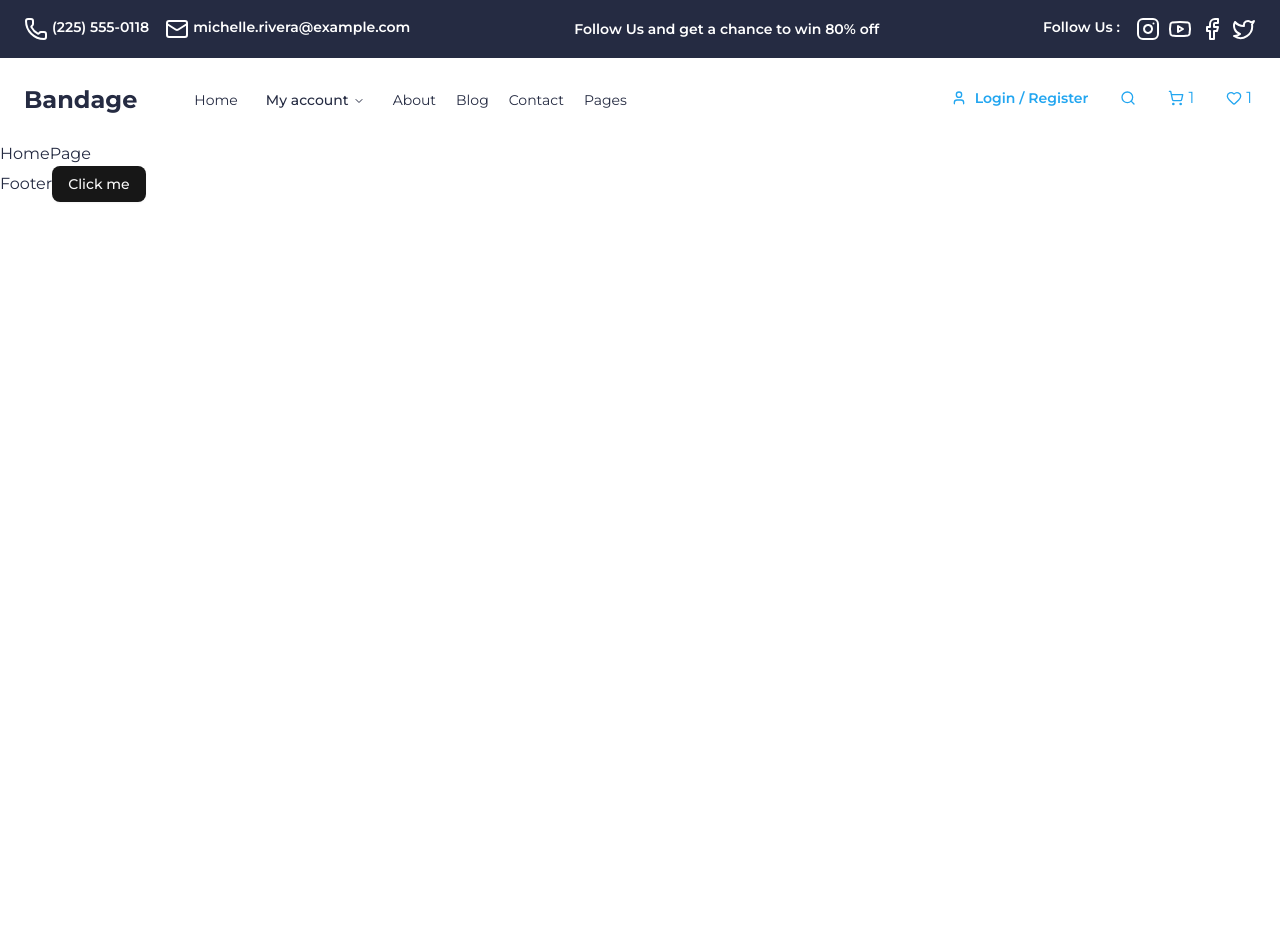
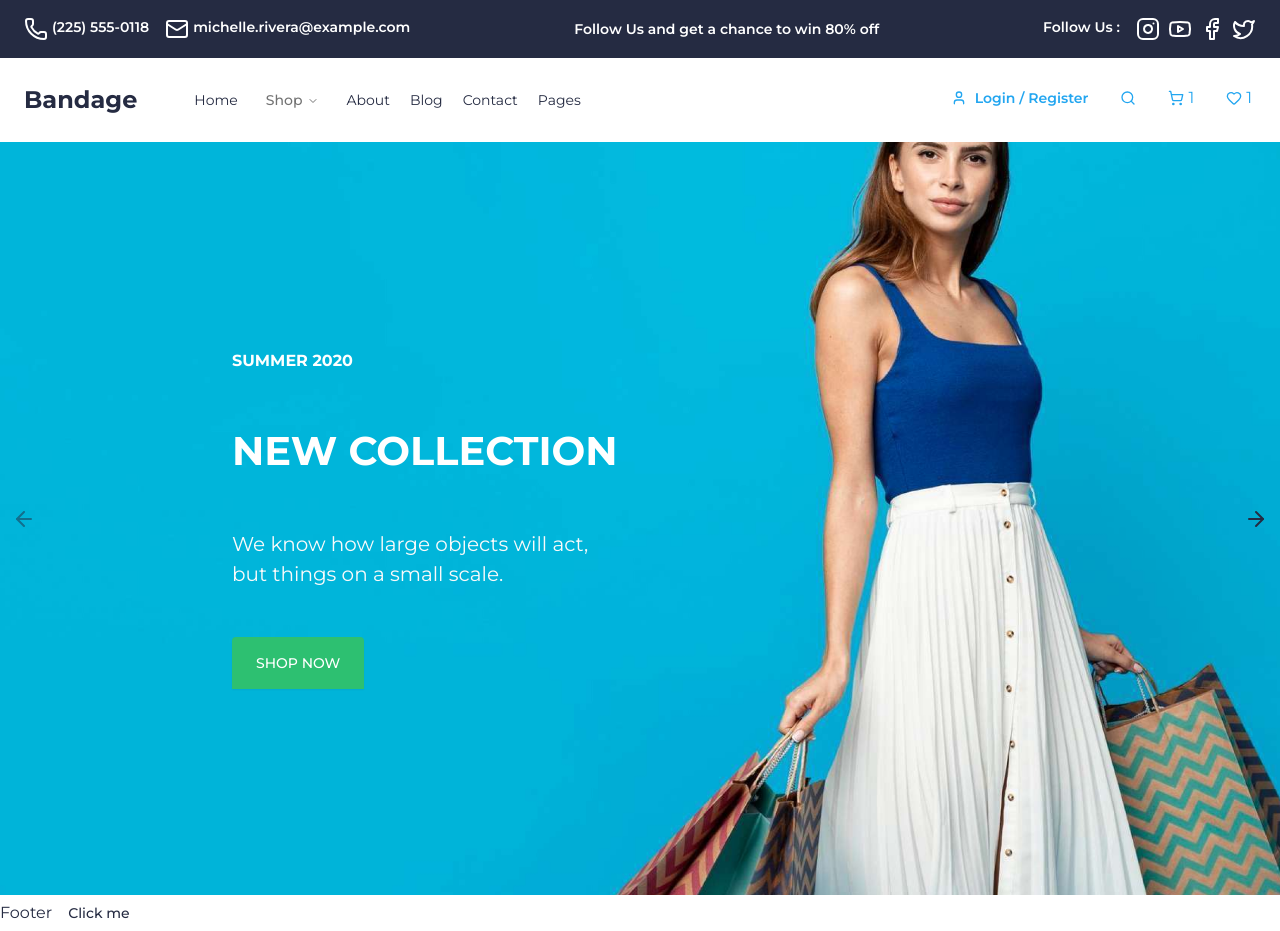
Before and after one commit to salih-sengul/E-Commerce, a React (Vite) app: page / in a window 1280 px wide. Before the commit the page ends 800 px from the top, so only its background shows below. Built offline with nearby package versions, Linux system fonts and the light colour scheme.

Commit message:
Slider bitti

```diff
--- a/src/components/DropdownMenu.jsx
+++ b/src/components/DropdownMenu.jsx
@@ -12,7 +12,7 @@ import React from "react";
 const DropdownMenu = () => {
   return (
     <Menu>
-      <MenuButton>My account</MenuButton>
+      <MenuButton className="link">Shop</MenuButton>
       <MenuItems anchor="bottom" className={"flex gap-2 border-0 p-4"}>
         <MenuSection className={"flex w-[186px] flex-col gap-4"}>
           <MenuHeading className="font-bold">Kadın</MenuHeading>
--- a/src/components/NavBar.jsx
+++ b/src/components/NavBar.jsx
@@ -15,15 +15,17 @@ const NavBar = () => {
       <NavigationMenuList>
         <NavigationMenuItem>
           <NavigationMenuLink asChild>
-            <a href="/docs">Home</a>
+            <a href="/">Home</a>
           </NavigationMenuLink>
         </NavigationMenuItem>
         <NavigationMenuItem>
-          <NavigationMenuTrigger>My account</NavigationMenuTrigger>
+          <NavigationMenuTrigger className="link text-second-text-color">
+            Shop
+          </NavigationMenuTrigger>
           <NavigationMenuContent>
             <div className="text-second-text-color link flex gap-10">
               <div>
-                <span className="text-text-color">Kadın</span>
+                <span className="text-text-color p-2">Kadın</span>
                 <ul>
                   <li>
                     <NavigationMenuLink>
@@ -53,7 +55,7 @@ const NavBar = () => {
                 </ul>
               </div>
               <div>
-                <span className="text-text-color">Erkek</span>
+                <span className="text-text-color p-2">Erkek</span>
                 <ul>
                   <li>
                     <NavigationMenuLink>
--- /dev/null
+++ b/src/components/Slider.jsx
@@ -0,0 +1,48 @@
+import SliderPng from "../assets/slider-p1.png";
+
+import { Card, CardContent } from "@/components/ui/card";
+import {
+  Carousel,
+  CarouselContent,
+  CarouselItem,
+  CarouselNext,
+  CarouselPrevious,
+} from "@/components/ui/carousel";
+import { Button } from "./ui/button";
+
+function Slider({ className }) {
+  return (
+    <Carousel className={className}>
+      <CarouselContent>
+        {Array.from({ length: 5 }).map((_, index) => (
+          <CarouselItem key={index}>
+            <div className="text-light-text-color relative flex h-[753px] flex-col items-center justify-center gap-12 px-13 text-center lg:items-start lg:pl-58 lg:text-left">
+              <div className="absolute top-0 left-0 z-[-1] h-full w-full bg-[url('src/assets/slider-p1.png')] bg-cover bg-center"></div>
+              <div className="h5">SUMMER 2020</div>
+              <div className="h2 lg:h1">NEW COLLECTION</div>
+              <div className="h4 text-primary-foreground lg:max-w-[369px]">
+                We know how large objects will act, but things on a small scale.
+              </div>
+              <Button
+                variant={"secondary"}
+                size={"lg"}
+                className="h3 bg-success-color text-light-text-color rounded-b-none"
+              >
+                SHOP NOW
+              </Button>
+            </div>
+          </CarouselItem>
+        ))}
+      </CarouselContent>
+      <CarouselPrevious
+        variant="ghost"
+        className="hover:bg-accent/60 left-1 size-10"
+      />
+      <CarouselNext
+        variant="ghost"
+        className="hover:bg-accent/60 right-1 size-10"
+      />
+    </Carousel>
+  );
+}
+export default Slider;
--- a/src/components/ui/button.jsx
+++ b/src/components/ui/button.jsx
@@ -24,7 +24,7 @@ const buttonVariants = cva(
       size: {
         default: "h-9 px-4 py-2 has-[>svg]:px-3",
         sm: "h-8 rounded-md gap-1.5 px-3 has-[>svg]:px-2.5",
-        lg: "h-10 rounded-md px-6 has-[>svg]:px-4",
+        lg: "h-13 rounded px-6 has-[>svg]:px-4",
         icon: "size-9",
       },
     },
--- /dev/null
+++ b/src/components/ui/card.jsx
@@ -0,0 +1,101 @@
+import * as React from "react"
+
+import { cn } from "@/lib/utils"
+
+function Card({
+  className,
+  ...props
+}) {
+  return (
+    <div
+      data-slot="card"
+      className={cn(
+        "bg-card text-card-foreground flex flex-col gap-6 rounded-xl border py-6 shadow-sm",
+        className
+      )}
+      {...props} />
+  );
+}
+
+function CardHeader({
+  className,
+  ...props
+}) {
+  return (
+    <div
+      data-slot="card-header"
+      className={cn(
+        "@container/card-header grid auto-rows-min grid-rows-[auto_auto] items-start gap-1.5 px-6 has-data-[slot=card-action]:grid-cols-[1fr_auto] [.border-b]:pb-6",
+        className
+      )}
+      {...props} />
+  );
+}
+
+function CardTitle({
+  className,
+  ...props
+}) {
+  return (
+    <div
+      data-slot="card-title"
+      className={cn("leading-none font-semibold", className)}
+      {...props} />
+  );
+}
+
+function CardDescription({
+  className,
+  ...props
+}) {
+  return (
+    <div
+      data-slot="card-description"
+      className={cn("text-muted-foreground text-sm", className)}
+      {...props} />
+  );
+}
+
+function CardAction({
+  className,
+  ...props
+}) {
+  return (
+    <div
+      data-slot="card-action"
+      className={cn(
+        "col-start-2 row-span-2 row-start-1 self-start justify-self-end",
+        className
+      )}
+      {...props} />
+  );
+}
+
+function CardContent({
+  className,
+  ...props
+}) {
+  return (<div data-slot="card-content" className={cn("px-6", className)} {...props} />);
+}
+
+function CardFooter({
+  className,
+  ...props
+}) {
+  return (
+    <div
+      data-slot="card-footer"
+      className={cn("flex items-center px-6 [.border-t]:pt-6", className)}
+      {...props} />
+  );
+}
+
+export {
+  Card,
+  CardHeader,
+  CardFooter,
+  CardTitle,
+  CardAction,
+  CardDescription,
+  CardContent,
+}
--- a/src/components/ui/carousel.jsx
+++ b/src/components/ui/carousel.jsx
@@ -1,20 +1,20 @@
-import * as React from "react"
+import * as React from "react";
 import useEmblaCarousel from "embla-carousel-react";
-import { ArrowLeft, ArrowRight } from "lucide-react"
+import { ArrowLeft, ArrowRight } from "lucide-react";
 
-import { cn } from "@/lib/utils"
-import { Button } from "@/components/ui/button"
+import { cn } from "@/lib/utils";
+import { Button } from "@/components/ui/button";
 
-const CarouselContext = React.createContext(null)
+const CarouselContext = React.createContext(null);
 
 function useCarousel() {
-  const context = React.useContext(CarouselContext)
+  const context = React.useContext(CarouselContext);
 
   if (!context) {
-    throw new Error("useCarousel must be used within a <Carousel />")
+    throw new Error("useCarousel must be used within a <Carousel />");
   }
 
-  return context
+  return context;
 }
 
 function Carousel({
@@ -26,52 +26,58 @@ function Carousel({
   children,
   ...props
 }) {
-  const [carouselRef, api] = useEmblaCarousel({
+  const [carouselRef, api] = useEmblaCarousel(
+    {
       ...opts,
       axis: orientation === "horizontal" ? "x" : "y",
-  }, plugins)
-  const [canScrollPrev, setCanScrollPrev] = React.useState(false)
-  const [canScrollNext, setCanScrollNext] = React.useState(false)
+    },
+    plugins,
+  );
+  const [canScrollPrev, setCanScrollPrev] = React.useState(false);
+  const [canScrollNext, setCanScrollNext] = React.useState(false);
 
   const onSelect = React.useCallback((api) => {
-    if (!api) return
-    setCanScrollPrev(api.canScrollPrev())
-    setCanScrollNext(api.canScrollNext())
-  }, [])
+    if (!api) return;
+    setCanScrollPrev(api.canScrollPrev());
+    setCanScrollNext(api.canScrollNext());
+  }, []);
 
   const scrollPrev = React.useCallback(() => {
-    api?.scrollPrev()
-  }, [api])
+    api?.scrollPrev();
+  }, [api]);
 
   const scrollNext = React.useCallback(() => {
-    api?.scrollNext()
-  }, [api])
+    api?.scrollNext();
+  }, [api]);
 
-  const handleKeyDown = React.useCallback((event) => {
+  const handleKeyDown = React.useCallback(
+    (event) => {
       if (event.key === "ArrowLeft") {
-      event.preventDefault()
-      scrollPrev()
+        event.preventDefault();
+        scrollPrev();
       } else if (event.key === "ArrowRight") {
-      event.preventDefault()
-      scrollNext()
+        event.preventDefault();
+        scrollNext();
       }
-  }, [scrollPrev, scrollNext])
+    },
+    [scrollPrev, scrollNext],
+  );
 
   React.useEffect(() => {
-    if (!api || !setApi) return
-    setApi(api)
-  }, [api, setApi])
+    if (!api || !setApi) return;
+    setApi(api);
+  }, [api, setApi]);
 
   React.useEffect(() => {
-    if (!api) return
-    onSelect(api)
-    api.on("reInit", onSelect)
-    api.on("select", onSelect)
+    if (!api) return;
+    onSelect(api);
+    api.on("reInit", onSelect);
+    api.on("select", onSelect);
 
     return () => {
-      api?.off("select", onSelect)
+      api?.off("select", onSelect);
     };
-  }, [api, onSelect])
+  }, [api, onSelect]);
 
   return (
     <CarouselContext.Provider
@@ -85,47 +91,45 @@ function Carousel({
         scrollNext,
         canScrollPrev,
         canScrollNext,
-      }}>
+      }}
+    >
       <div
         onKeyDownCapture={handleKeyDown}
         className={cn("relative", className)}
         role="region"
         aria-roledescription="carousel"
         data-slot="carousel"
-        {...props}>
+        {...props}
+      >
         {children}
       </div>
     </CarouselContext.Provider>
   );
 }
 
-function CarouselContent({
-  className,
-  ...props
-}) {
-  const { carouselRef, orientation } = useCarousel()
+function CarouselContent({ className, ...props }) {
+  const { carouselRef, orientation } = useCarousel();
 
   return (
     <div
       ref={carouselRef}
       className="overflow-hidden"
-      data-slot="carousel-content">
+      data-slot="carousel-content"
+    >
       <div
         className={cn(
           "flex",
           orientation === "horizontal" ? "-ml-4" : "-mt-4 flex-col",
-          className
+          className,
         )}
-        {...props} />
+        {...props}
+      />
     </div>
   );
 }
 
-function CarouselItem({
-  className,
-  ...props
-}) {
-  const { orientation } = useCarousel()
+function CarouselItem({ className, ...props }) {
+  const { orientation } = useCarousel();
 
   return (
     <div
@@ -135,9 +139,10 @@ function CarouselItem({
       className={cn(
         "min-w-0 shrink-0 grow-0 basis-full",
         orientation === "horizontal" ? "pl-4" : "pt-4",
-        className
+        className,
       )}
-      {...props} />
+      {...props}
+    />
   );
 }
 
@@ -147,20 +152,25 @@ function CarouselPrevious({
   size = "icon",
   ...props
 }) {
-  const { orientation, scrollPrev, canScrollPrev } = useCarousel()
+  const { orientation, scrollPrev, canScrollPrev } = useCarousel();
 
   return (
     <Button
       data-slot="carousel-previous"
       variant={variant}
       size={size}
-      className={cn("absolute size-8 rounded-full", orientation === "horizontal"
+      className={cn(
+        "absolute size-8 rounded-full",
+        orientation === "horizontal"
           ? "top-1/2 -left-12 -translate-y-1/2"
-        : "-top-12 left-1/2 -translate-x-1/2 rotate-90", className)}
+          : "-top-12 left-1/2 -translate-x-1/2 rotate-90",
+        className,
+      )}
       disabled={!canScrollPrev}
       onClick={scrollPrev}
-      {...props}>
-      <ArrowLeft />
+      {...props}
+    >
+      <ArrowLeft className="size-6" />
       <span className="sr-only">Previous slide</span>
     </Button>
   );
@@ -172,23 +182,34 @@ function CarouselNext({
   size = "icon",
   ...props
 }) {
-  const { orientation, scrollNext, canScrollNext } = useCarousel()
+  const { orientation, scrollNext, canScrollNext } = useCarousel();
 
   return (
     <Button
       data-slot="carousel-next"
       variant={variant}
       size={size}
-      className={cn("absolute size-8 rounded-full", orientation === "horizontal"
+      className={cn(
+        "absolute size-8 rounded-full",
+        orientation === "horizontal"
           ? "top-1/2 -right-12 -translate-y-1/2"
-        : "-bottom-12 left-1/2 -translate-x-1/2 rotate-90", className)}
+          : "-bottom-12 left-1/2 -translate-x-1/2 rotate-90",
+        className,
+      )}
       disabled={!canScrollNext}
       onClick={scrollNext}
-      {...props}>
-      <ArrowRight />
+      {...props}
+    >
+      <ArrowRight className="size-6" />
       <span className="sr-only">Next slide</span>
     </Button>
   );
 }
 
-export { Carousel, CarouselContent, CarouselItem, CarouselPrevious, CarouselNext };
+export {
+  Carousel,
+  CarouselContent,
+  CarouselItem,
+  CarouselPrevious,
+  CarouselNext,
+};
--- a/src/index.css
+++ b/src/index.css
@@ -40,6 +40,7 @@
   --sidebar-accent-foreground: oklch(0.205 0 0);
   --sidebar-border: oklch(0.922 0 0);
   --sidebar-ring: oklch(0.708 0 0);
+  --success-color: oklch(71.5% 0.16697 153.9);
 }
 
 @theme {
@@ -47,6 +48,8 @@
   --color-second-text-color: #737373;
   --color-light-text-color: #ffffff;
   --color-primary-color: #23a6f0;
+  --color-slider-bg: #00b5da;
+  --color-success-color: oklch(71.5% 0.16697 153.9);
 }
 
 @layer base {
@@ -75,7 +78,7 @@
   }
   .h4 {
     font-size: 20px;
-    font-weight: 500;
+    font-weight: 400;
   }
   .h5 {
     font-size: 16px;
--- a/src/layout/Footer.jsx
+++ b/src/layout/Footer.jsx
@@ -5,7 +5,7 @@ const Footer = () => {
   return (
     <div>
       Footer
-      <Button>Click me</Button>
+      <Button variant={"ghost"}>Click me</Button>
     </div>
   );
 };
--- a/src/layout/Header.jsx
+++ b/src/layout/Header.jsx
@@ -20,7 +20,6 @@ import NavBar from "../components/NavBar";
 
 const Header = () => {
   const [menuOpen, setMenuOpen] = useState(false);
-  const [dropdownOpen, setdropdownOpen] = useState(false);
 
   return (
     <div className="">
@@ -122,7 +121,7 @@ const Header = () => {
                 </div>
                 <div
                   onClick={() => setMenuOpen((prev) => !prev)}
-                  className="flex hidden items-center rounded-full p-1 hover:bg-gray-300 md:gap-1 lg:flex"
+                  className="hidden items-center rounded-full p-1 hover:bg-gray-300 md:gap-1 lg:flex"
                 >
                   <Heart className="lg:size-4" />
                   <span className="hidden lg:inline">1</span>
@@ -134,7 +133,7 @@ const Header = () => {
         <div
           className={`text-second-text-color ${
             menuOpen ? "flex" : "hidden"
-          } justify-center py-24 text-3xl transition-all`}
+          } justify-center py-24 text-3xl transition-all lg:hidden`}
         >
           <nav>
             <ul className="flex flex-col gap-8">
--- a/src/pages/HomePage.jsx
+++ b/src/pages/HomePage.jsx
@@ -1,7 +1,14 @@
+import Slider from "@/components/Slider";
 import React from "react";
 
 const HomePage = () => {
-  return <div>HomePage</div>;
+  return (
+    <div className="bg-slider-bg">
+      <div className="mx-auto max-w-[1440px]">
+        <Slider />
+      </div>
+    </div>
+  );
 };
 
 export default HomePage;
```
Also changed, not shown: src/assets/slider-p1.png (renamed from src/assets/shop-hero-1-product-slide-1.png). Lines whose indentation alone changed are shown as unchanged.
